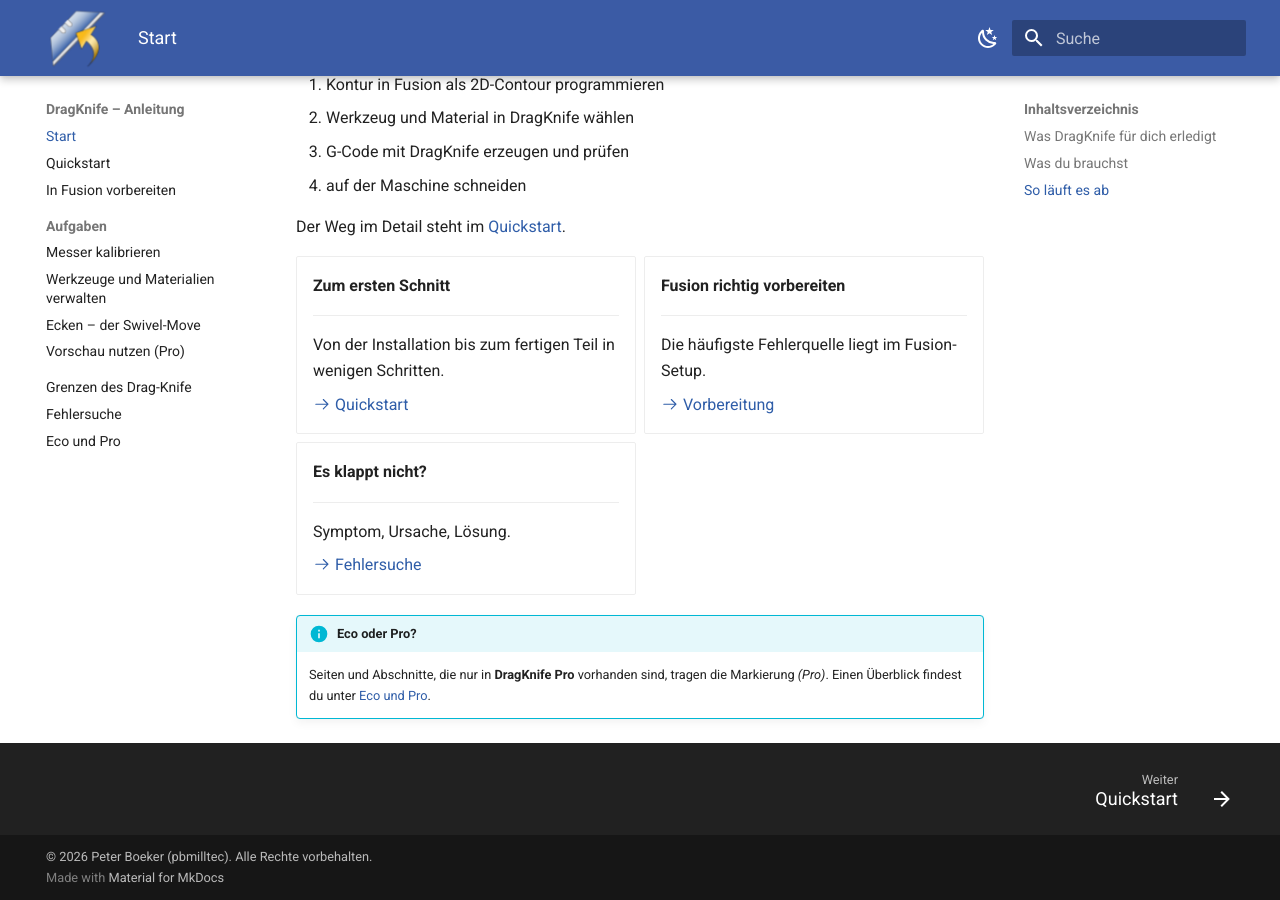
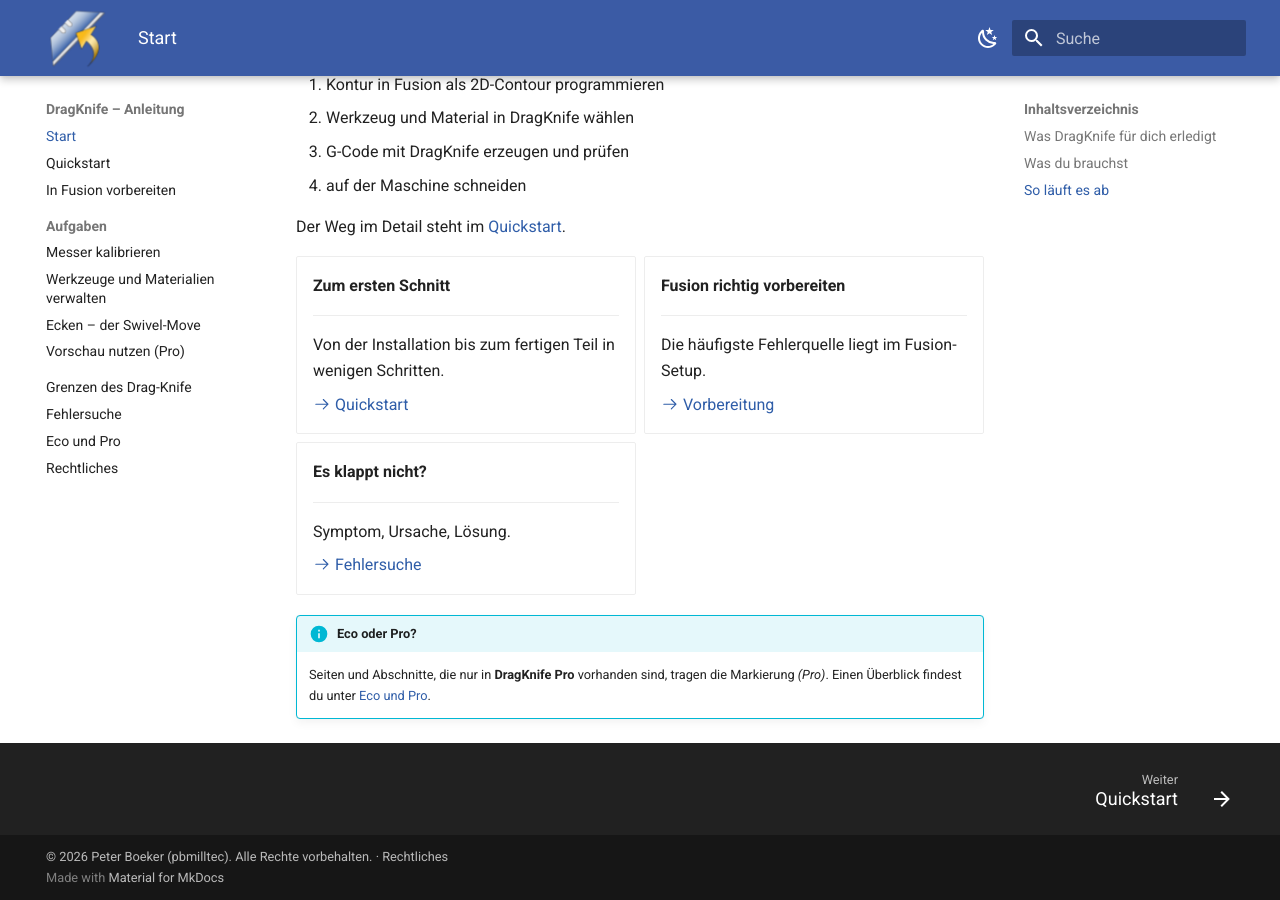
Before and after one commit to macmanpb/dragknife-docs, an MkDocs documentation site: the page built from docs/index.md, in a window 1280 px wide and 900 px high, scrolled down 951 px. Built offline with MkDocs 1.6.1 and Material for MkDocs 9.7.7, drawn with Linux system fonts in a browser that asks for light colours; plug-ins that fetch from the network failed and are left out.

```diff
--- a/mkdocs.yml
+++ b/mkdocs.yml
@@ -1,7 +1,7 @@
 site_name: DragKnife – Anleitung
 site_description: Anleitung für das Fusion-360-Add-In DragKnife (Eco und Pro)
 site_url: https://macmanpb.github.io/dragknife-docs/
-copyright: "© 2026 Peter Boeker (pbmilltec). Alle Rechte vorbehalten."
+copyright: "© 2026 Peter Boeker (pbmilltec). Alle Rechte vorbehalten. · <a href=\"https://macmanpb.github.io/dragknife-docs/rechtliches/\">Rechtliches</a>"
 
 theme:
   name: material
@@ -48,6 +48,7 @@ markdown_extensions:
 
 plugins:
   - search
+  - privacy
   - glightbox # Bilder zum Vergrößern anklicken
 
 nav:
@@ -62,3 +63,4 @@ nav:
   - Grenzen des Drag-Knife: drag-knife-grenzen.md
   - Fehlersuche: fehlersuche.md
   - Eco und Pro: eco-pro.md
+  - Rechtliches: rechtliches.md
```
Also changed, not shown: docs/rechtliches.md (added, +27 -0 lines), 1 other file.
